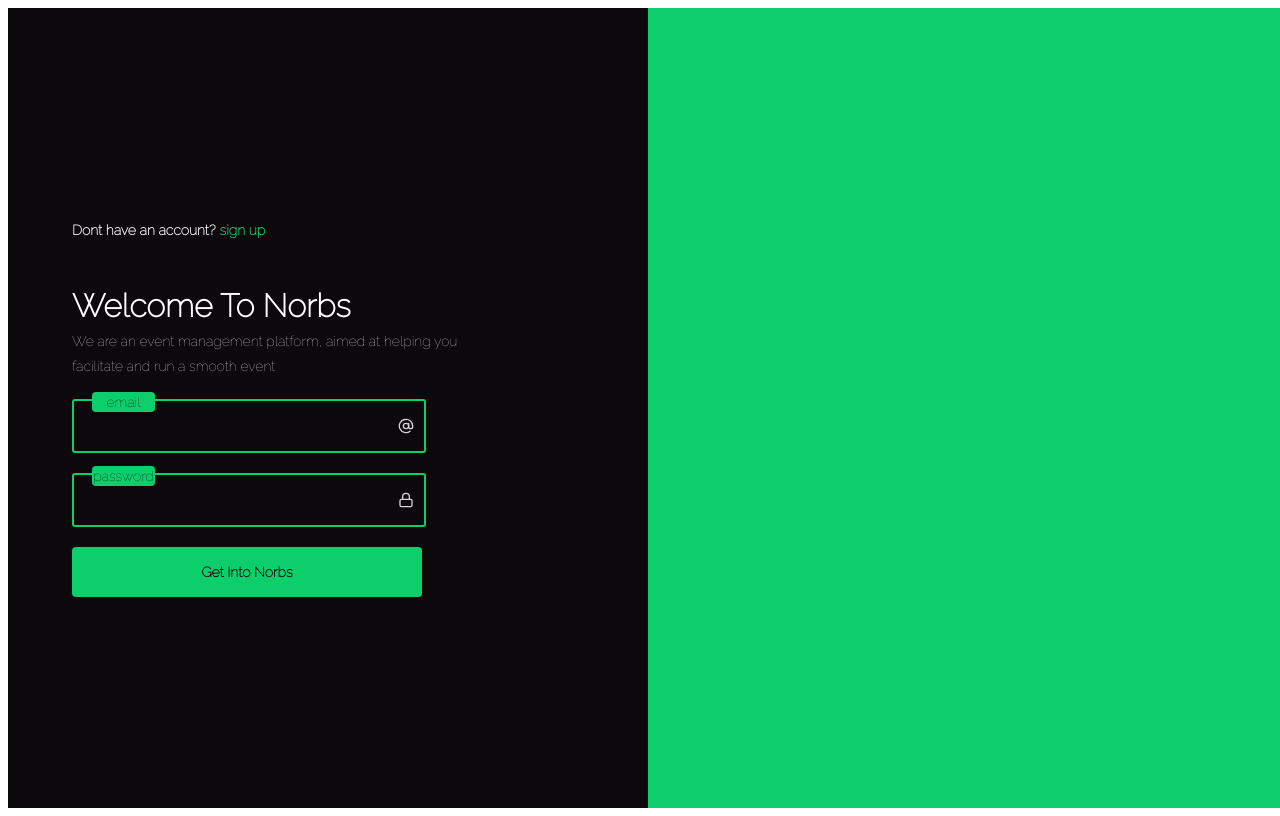
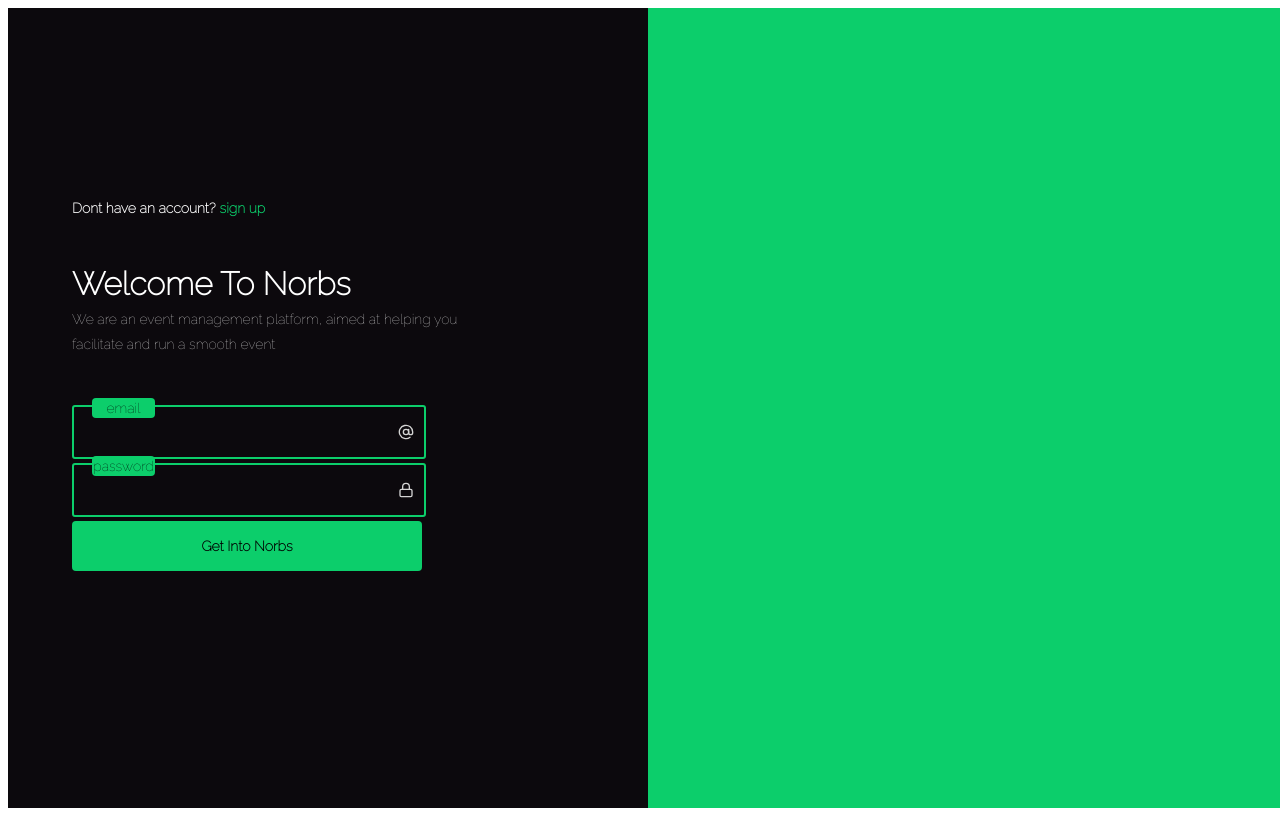
Before and after one commit to Aamaka/norb-event, a React (Create React App) app: page / in a window 1280 px wide. Built offline with nearby package versions, Linux system fonts and the light colour scheme; a web font is replaced by a local one.

Commit message:
my login

```diff
--- a/src/components/reusables/reusable.css
+++ b/src/components/reusables/reusable.css
@@ -6,7 +6,7 @@
     display: flex;
     align-items: center;
     position: relative;
-    margin: 20px 0;
+    /* margin: 20px 0; */
     justify-content: space-between;
     padding: 0 10px;
 }
--- a/src/views/authentication/login.css
+++ b/src/views/authentication/login.css
@@ -67,3 +67,7 @@
     color: transparent;
     margin: 4px 0;
 }
+
+.input-button-fields{
+    margin: 3rem 0;
+}
```
